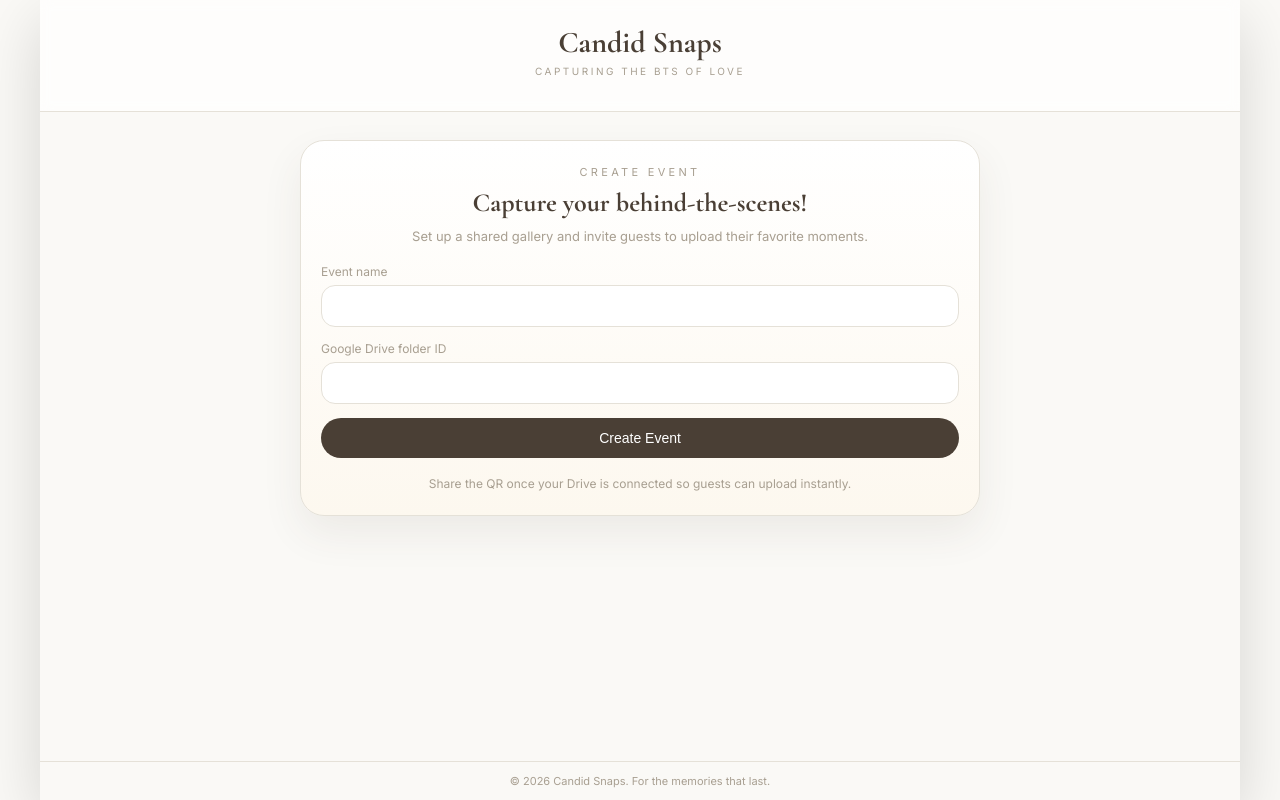
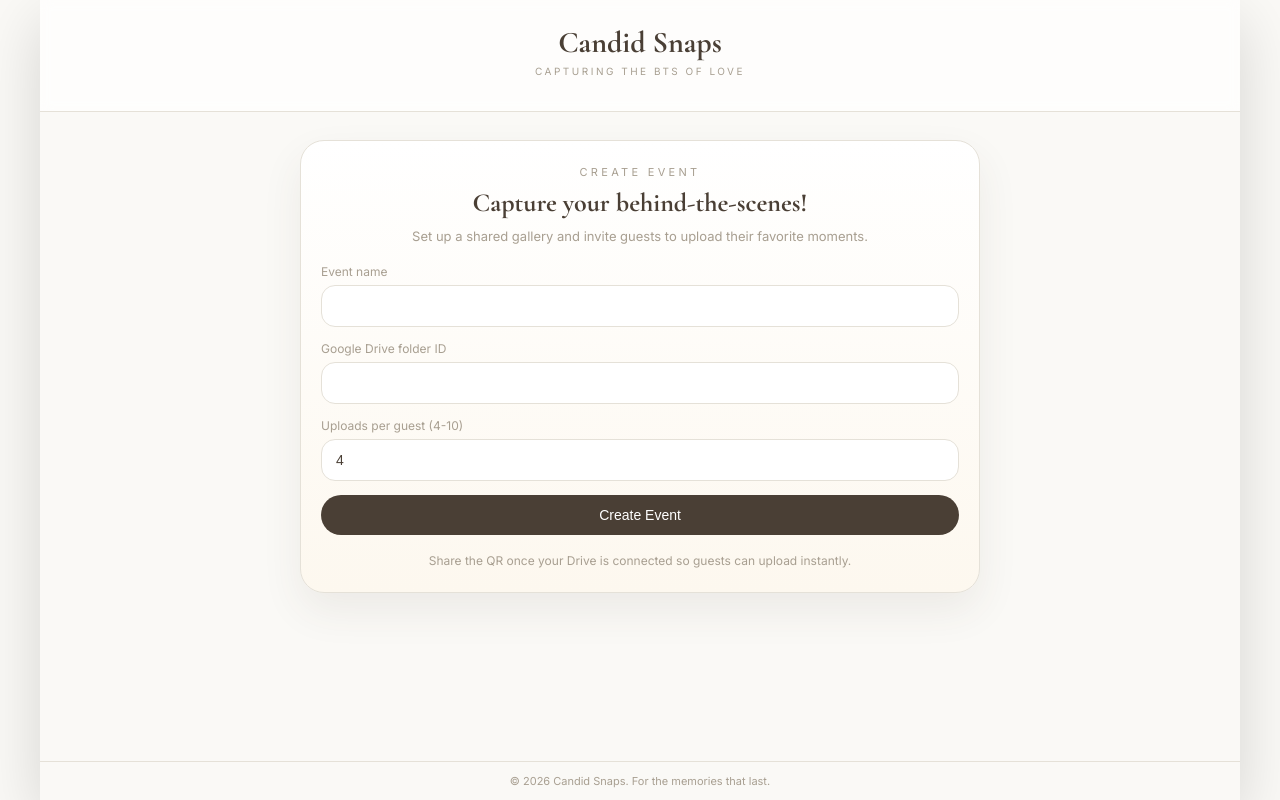
Before and after one commit to demosthenesd/wedding-snaps-v2, a React (Vite) app in the folder frontend/: page / in a window 1280 px wide. Built offline with nearby package versions, Linux system fonts and the light colour scheme; no server answers.

Commit message:
added field to edit number of uploads allowed on landing page

```diff
--- a/frontend/src/components/Gallery.jsx
+++ b/frontend/src/components/Gallery.jsx
@@ -158,7 +158,7 @@ export default function Gallery({ eventId }) {
           className={`tab ${tab === "stream" ? "active" : ""}`}
           onClick={() => setTab("stream")}
         >
-          WEDDING STREAM
+          STREAM
           {tab === "stream" && <span className="tab-underline" />}
         </button>
       </div>
--- a/frontend/src/components/Landing.jsx
+++ b/frontend/src/components/Landing.jsx
@@ -5,6 +5,7 @@ import { API_BASE } from "../config";
 export default function Landing() {
   const [name, setName] = useState("");
   const [driveId, setDriveId] = useState("");
+  const [uploadLimit, setUploadLimit] = useState(4);
   const [busy, setBusy] = useState(false);
   const [error, setError] = useState("");
   const [publicUrl, setPublicUrl] = useState(null);
@@ -21,6 +22,7 @@ export default function Landing() {
         body: JSON.stringify({
           name,
           driveFolderId: driveId,
+          uploadLimit,
         }),
       });
 
@@ -72,6 +74,22 @@ export default function Landing() {
               />
             </label>
 
+            <label className="landing-field">
+              <span>Uploads per guest (4-10)</span>
+              <input
+                type="number"
+                min={4}
+                max={10}
+                step={1}
+                value={uploadLimit}
+                onChange={(e) => {
+                  const raw = Number(e.target.value);
+                  const next = Number.isFinite(raw) ? raw : 4;
+                  setUploadLimit(Math.min(10, Math.max(4, next)));
+                }}
+              />
+            </label>
+
             {error && <p className="landing-error">{error}</p>}
 
             <button
```
Also changed, not shown: 1 other file (tests, documents, lock files or other folders).
